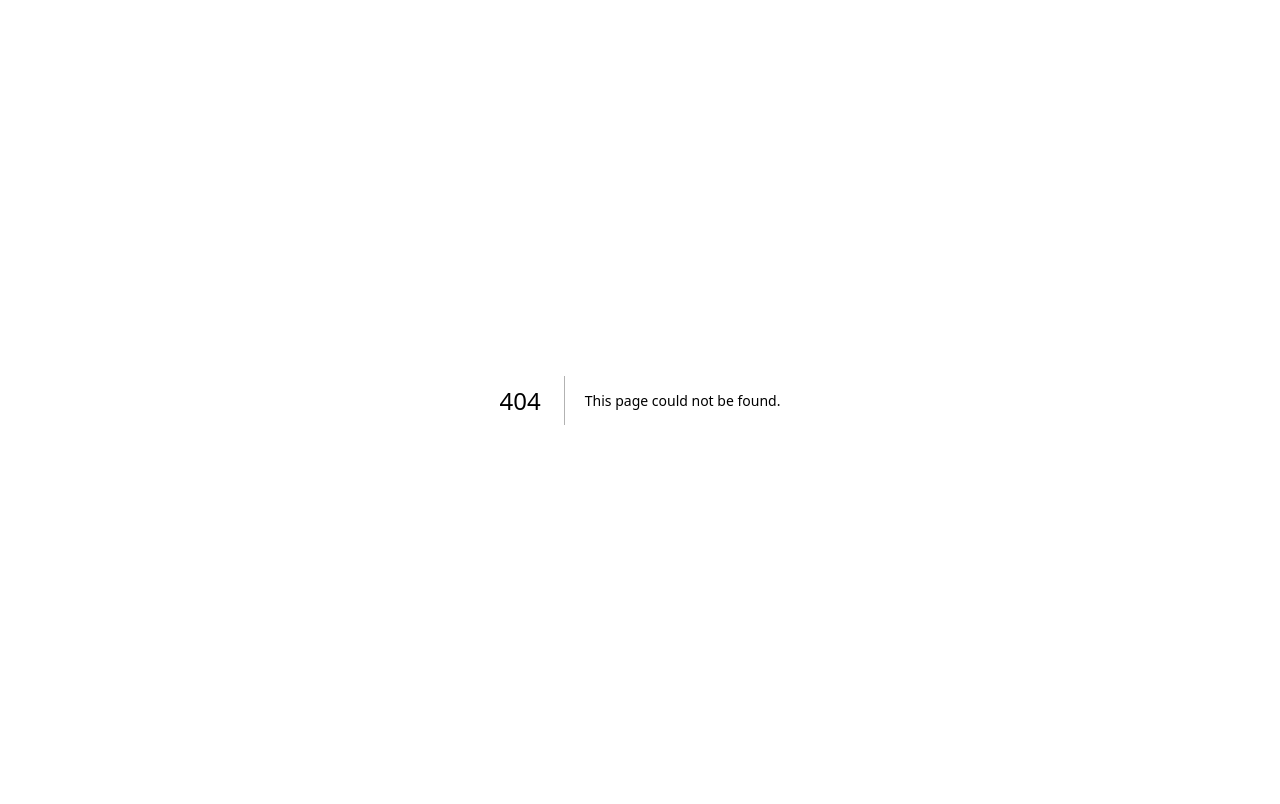
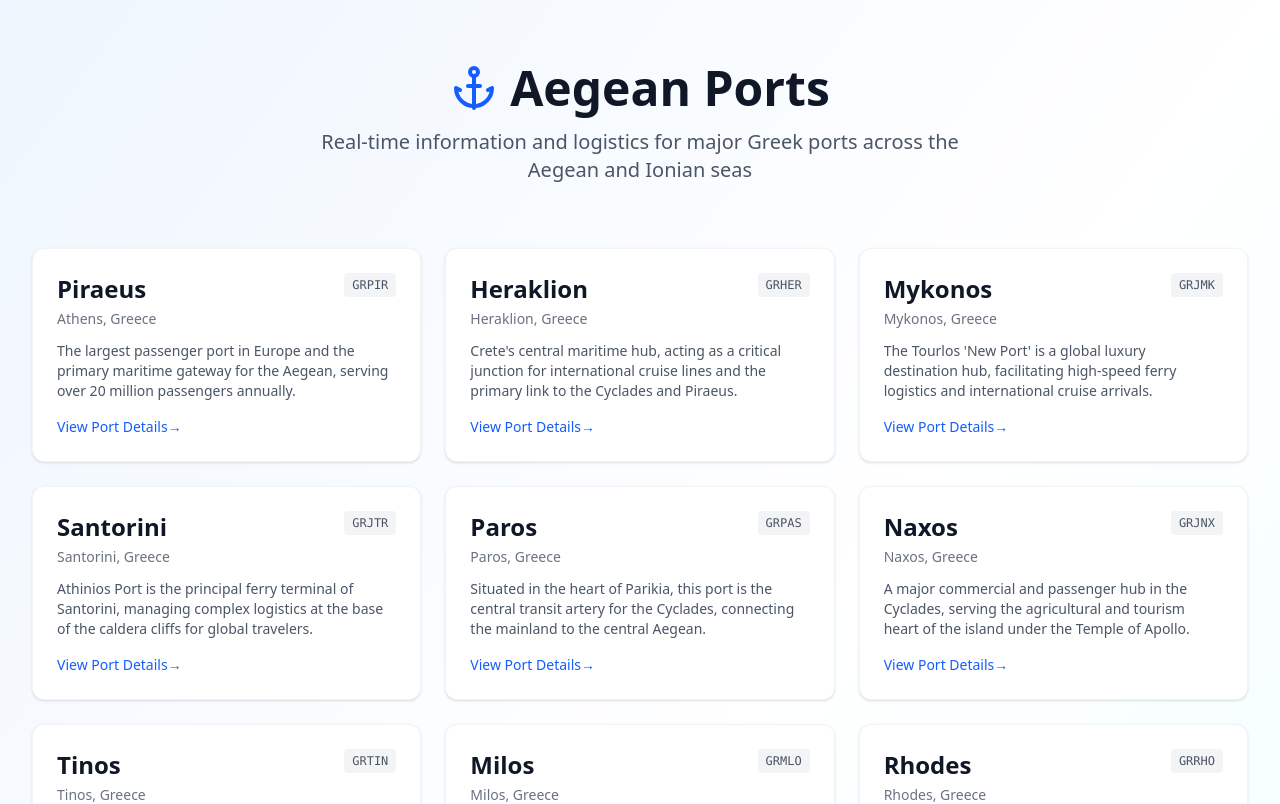
Before and after one commit to st4rkis/aegean-ports, a Next.js app: page / in a window 1280 px wide. Before the commit this address had no page. Shown: the top 804 px of the page. Built offline with nearby package versions, Linux system fonts and the light colour scheme.

Commit message:
Added page.tsx

```diff
--- /dev/null
+++ b/app/page.tsx
@@ -0,0 +1,71 @@
+import Link from "next/link";
+import { PORTS } from "@/lib/ports.config";
+import { Anchor } from "lucide-react";
+
+export default function HomePage() {
+  return (
+    <div className="min-h-screen bg-gradient-to-br from-blue-50 via-white to-cyan-50">
+      <div className="mx-auto max-w-7xl px-4 py-16 sm:px-6 lg:px-8">
+        <div className="text-center mb-16">
+          <div className="flex items-center justify-center gap-3 mb-4">
+            <Anchor className="w-12 h-12 text-blue-600" />
+            <h1 className="text-5xl font-bold text-gray-900">Aegean Ports</h1>
+          </div>
+          <p className="text-xl text-gray-600 max-w-2xl mx-auto">
+            Real-time information and logistics for major Greek ports across the
+            Aegean and Ionian seas
+          </p>
+        </div>
+
+        <div className="grid grid-cols-1 md:grid-cols-2 lg:grid-cols-3 gap-6">
+          {PORTS.map((port) => (
+            <Link
+              key={port.key}
+              href={`/${port.key.toLowerCase()}`}
+              className="group bg-white rounded-xl shadow-sm hover:shadow-xl transition-all duration-300 overflow-hidden border border-gray-100"
+            >
+              <div className="p-6">
+                <div className="flex items-start justify-between mb-3">
+                  <div>
+                    <h2 className="text-2xl font-bold text-gray-900 group-hover:text-blue-600 transition-colors">
+                      {port.shortName}
+                    </h2>
+                    <p className="text-sm text-gray-500 mt-1">
+                      {port.city}, {port.country}
+                    </p>
+                  </div>
+                  <span className="text-xs font-mono bg-gray-100 text-gray-600 px-2 py-1 rounded">
+                    {port.locode}
+                  </span>
+                </div>
+                <p className="text-gray-600 text-sm line-clamp-3 mb-4">
+                  {port.description}
+                </p>
+                <div className="flex items-center text-blue-600 text-sm font-medium group-hover:gap-2 transition-all">
+                  View Port Details
+                  <span className="inline-block transition-transform group-hover:translate-x-1">
+                    →
+                  </span>
+                </div>
+              </div>
+            </Link>
+          ))}
+        </div>
+
+        <div className="mt-16 text-center">
+          <div className="bg-white rounded-xl shadow-sm border border-gray-100 p-8 max-w-2xl mx-auto">
+            <h3 className="text-xl font-bold text-gray-900 mb-3">
+              About Aegean Ports
+            </h3>
+            <p className="text-gray-600">
+              Access comprehensive port information including live operations,
+              terminal facilities, transport logistics, and real-time updates for
+              {PORTS.length} major Greek ports. Essential information for
+              travelers, operators, and maritime professionals.
+            </p>
+          </div>
+        </div>
+      </div>
+    </div>
+  );
+}
```
